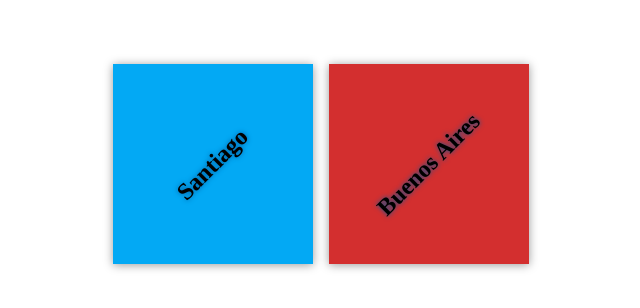
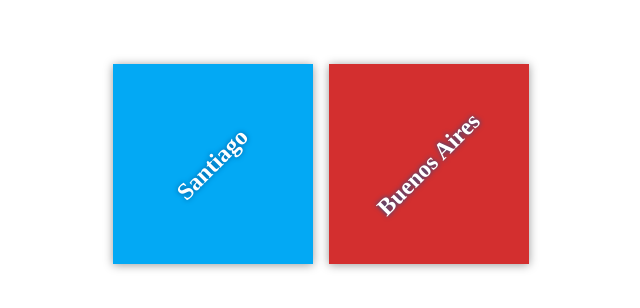
Before and after one commit to matiasrabbia/my-travel-plans, a plain HTML site: page index.html in a window 1280 px wide. Shown: the part 236-544 px from the top of the page, without its empty margins (319-959 px from the left). Drawn offline with Linux system fonts and the light colour scheme; files that its build step writes are made by us from their sources.

Commit message:
add animation to destination headings

```diff
--- a/app.css
+++ b/app.css
@@ -30,7 +30,7 @@ body {
 .destination {
     background: #03a9f4;
     box-shadow: 0 1px 9px 0 rgba(0, 0, 0, 0.4);
-    color: black;
+    color: white;
     margin: 0.5em;
     min-height: 200px;
     flex: 0 1 200px;
@@ -40,9 +40,15 @@ body {
     text-align: center;
 }
 
+.destination:hover h2 {
+    transform: rotate(0deg);
+}
+
+
 h2 {
     margin: 0;
     transform: rotate(-45deg);
+    transition: transform 0.5s;
     text-shadow: 0 0 5px #01579b;
 }
 
```
